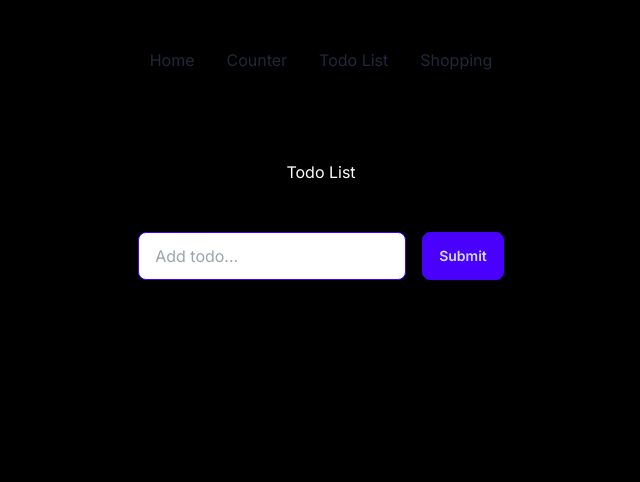
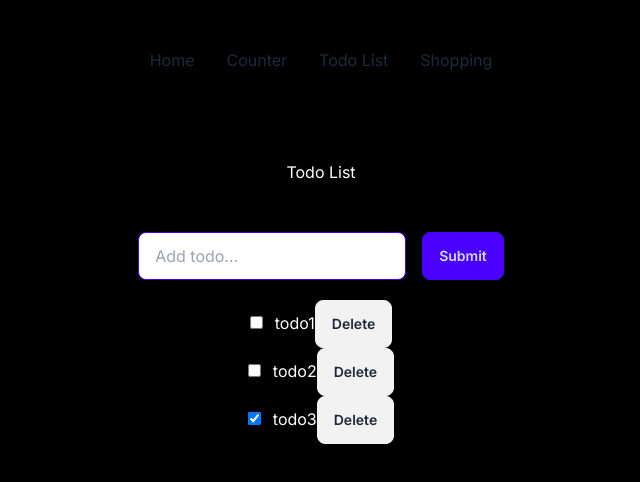
Before and after one commit to Saedddd/ThreeProjectsRTK, a Next.js app: page /todo in a window 1280 px wide. Shown: the top 482 px of the page, without its empty margins (319-959 px from the left). Built offline with nearby package versions, Linux system fonts and the light colour scheme.

Commit message:
Add todo list

```diff
--- a/src/app/todo/page.tsx
+++ b/src/app/todo/page.tsx
@@ -3,10 +3,11 @@
 
 
 import AddTodoForm from '@/features/AddTodoForm'
+import ToDoList from '@/widgets/ToDoList'
 import React from 'react'
 
 
-const ToDoList = () => {
+const page = () => {
 
 
   return (
@@ -17,6 +18,13 @@ const ToDoList = () => {
 
             <div className="">
             <AddTodoForm/>
+            <ToDoList
+              todos={[
+                { id: 1, title: 'todo1', completed: false },
+		            { id: 2, title: 'todo2', completed: false },
+		            { id: 3, title: 'todo3', completed: true },
+              ]}
+            />
 
 
             </div>
@@ -26,4 +34,4 @@ const ToDoList = () => {
   )
 }
 
-export default ToDoList
+export default page
--- a/src/entities/TodoItem/ui/TodoItem.tsx
+++ b/src/entities/TodoItem/ui/TodoItem.tsx
@@ -1,8 +1,8 @@
 import React from 'react';
 
 export type TTodoItem = {
-    id: string,
-    title: string,
+    id: number,
+    title?: string,
     completed: boolean,
 }
 
--- /dev/null
+++ b/src/widgets/ToDoList/types/index.ts
@@ -0,0 +1,6 @@
+
+import { TTodoItem } from "@/entities/TodoItem/ui/TodoItem"
+
+export default interface ITodo{
+    todos: TTodoItem[]
+}
--- a/src/widgets/ToDoList/ui/ToDoList.tsx
+++ b/src/widgets/ToDoList/ui/ToDoList.tsx
@@ -3,9 +3,11 @@ import React from 'react'
 import TodoItem from '@/entities/TodoItem';
 import AddTodoForm from '@/features/AddTodoForm';
 
+import ITodo from '../types';
 
-const ToDoList = () => {
-    const todos = [
+
+const ToDoList = ({todos} : ITodo) => {
+    const todoss = [
 		{ id: '1', title: 'todo1', completed: false },
 		{ id: '2', title: 'todo2', completed: false },
 		{ id: '3', title: 'todo3', completed: true },
@@ -15,12 +17,12 @@ const ToDoList = () => {
 	return (
 		<ul className='list-group'>
 
-			{todos.map((todo) => (
+			{todos.map((data) => (
 				<TodoItem
-					key={todo.id}
-					id={todo.id}
-					title={todo.title}
-					completed={todo.completed} />
+					key={data.id}
+					id={data.id}
+					title={data.title}
+					completed={data.completed} />
 			))}
 		</ul>
 	);
```
